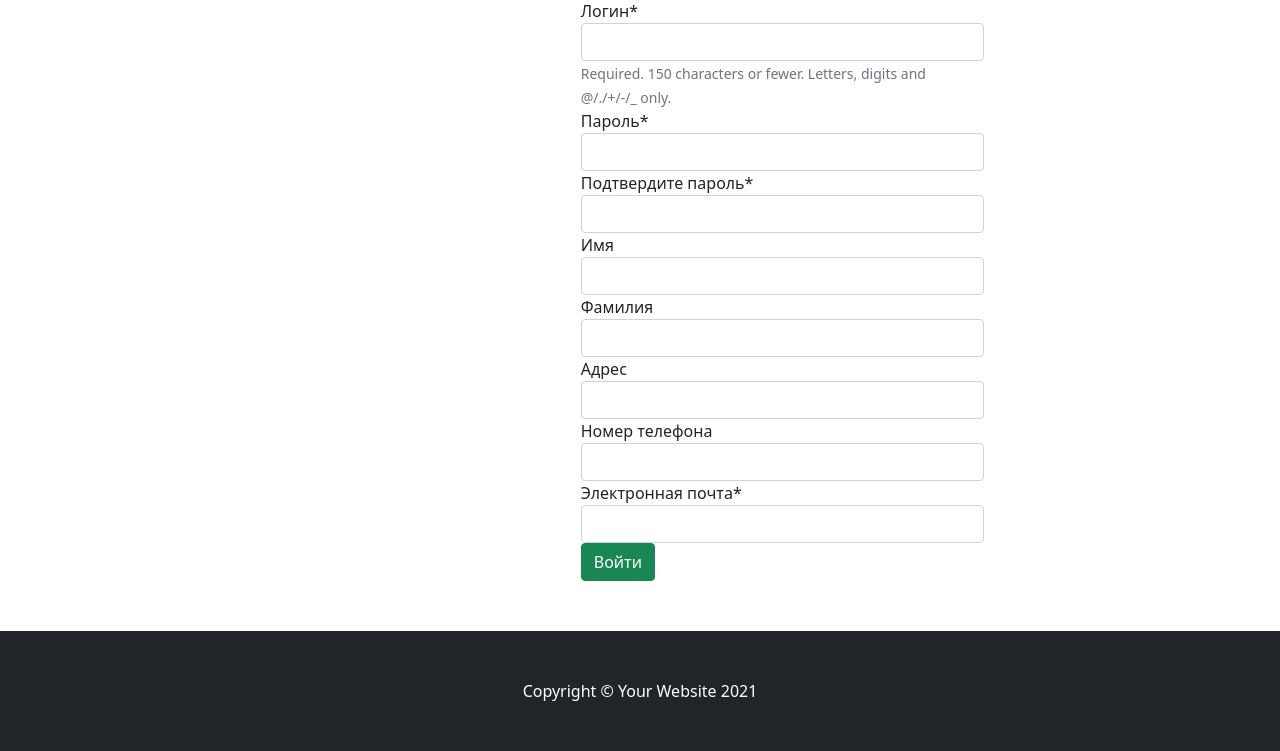
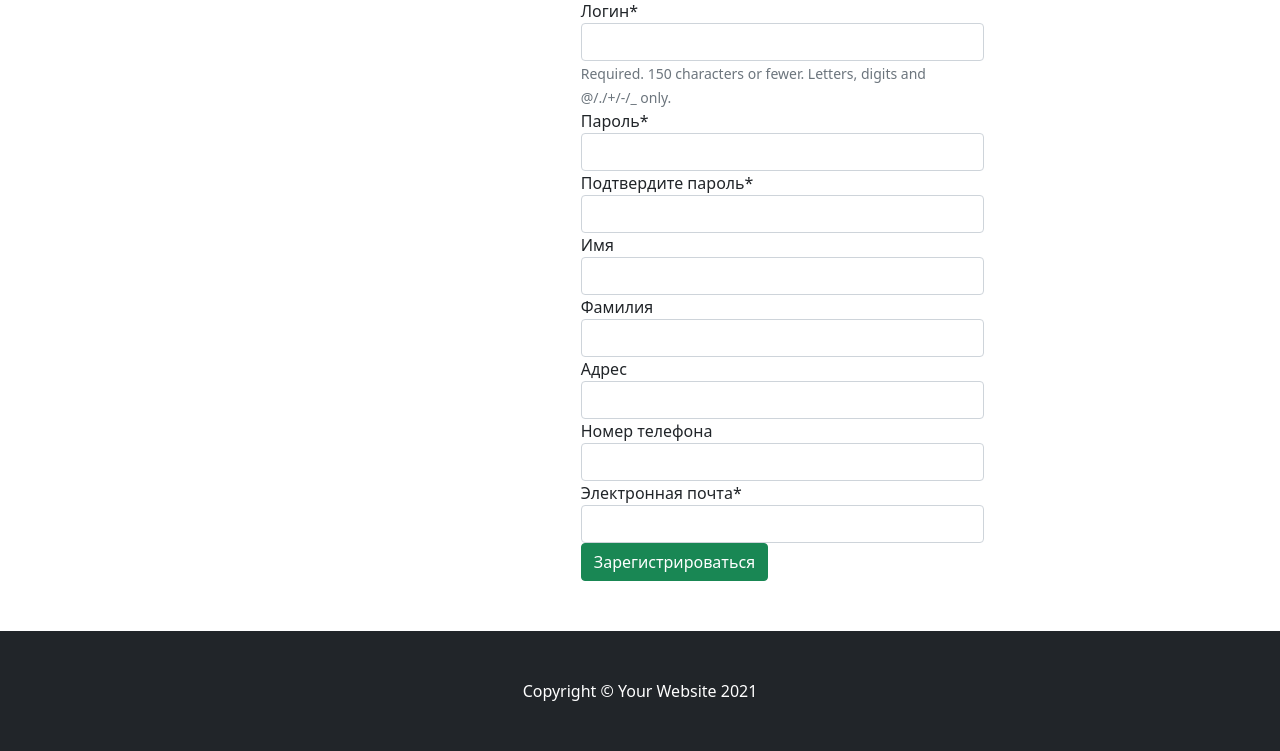
Before and after one commit to svetaspeed/django-shop, a Django app: page /registration/ in a window 1280 px wide. Shown: the part 207-958 px from the top of the page. Run offline with Django 3.2, Linux system fonts and the light colour scheme; data that the repository does not hold is empty; some libraries are stand-ins or nearby versions.

Commit message:
lesson 4

```diff
--- a/shop/mainapp/templates/registration.html
+++ b/shop/mainapp/templates/registration.html
@@ -10,7 +10,7 @@
         <form action="" method="POST">
             {% csrf_token %}
             {{ form|crispy }}
-            <input type="submit" class="btn btn-success" value="Войти">
+            <input type="submit" class="btn btn-success" value="Зарегистрироваться">
         </form>
     </div>
 </div>
--- a/shop/specs/models.py
+++ b/shop/specs/models.py
@@ -23,12 +23,13 @@ class FeatureValidator(models.Model):
     """
     category = models.ForeignKey('mainapp.Category', verbose_name='Категория', on_delete=models.CASCADE)
     feature_key = models.ForeignKey(CategoryFeatures, verbose_name='Ключ характеристики', on_delete=models.CASCADE)
-    valid_feature_value = models.CharField(max_length=100, verbose_name='Влаидное значение')
+    valid_feature_value = models.CharField(max_length=100, verbose_name='Валидное значение')
 
     def __str__(self):
         return f"Категория \"{self.category.name}\" | " \
                f"Характеристика \"{self.feature_key.feature_name}\" | " \
                f" Валидное значение \"{self.valid_feature_value}\""
+
 
 class ProductFeatures(models.Model):
     """
```
Also changed, not shown: shop/mainapp/migrations/0009_auto_20210616_1726.py (added), shop/specs/migrations/0001_initial.py (added).
